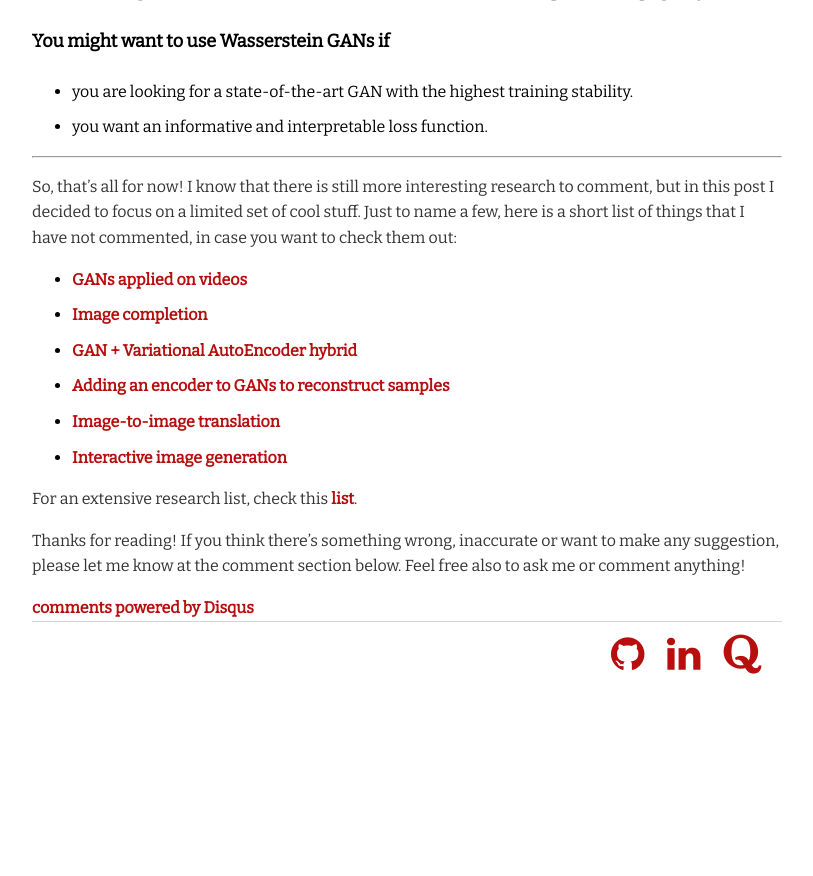
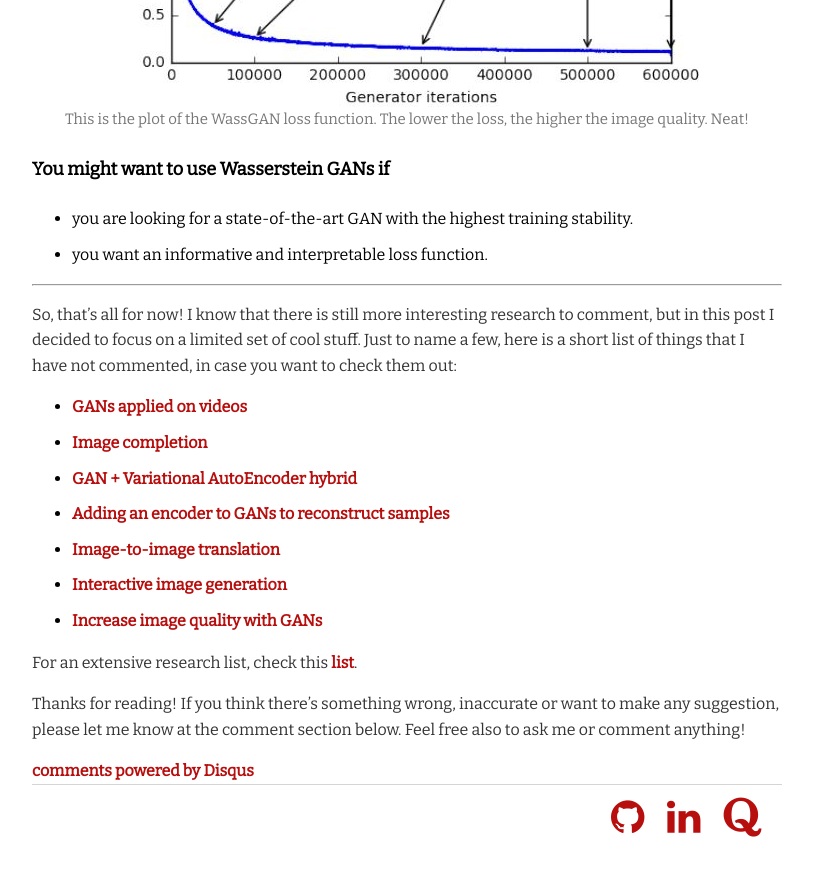
Before and after one commit to Guim3/guim3.github.io, a Jekyll site: the page built from _posts/2017-03-20-Fantastic-GANs-and-where-to-find-them.md, in a window 1280 px wide and 900 px high, scrolled down 9040 px. Shown: the top 876 px of the window, without its empty margins (233-1046 px from the left). Built offline with Jekyll 4.4.1, drawn with Linux system fonts in a browser that asks for light colours; comment, search, counter and statistics services are not loaded; before the commit the page ends 9776 px from its top, so only the background shows below that; grey boxes are pictures that could not be loaded.

Commit message:
Add minor changes

```diff
--- a/_posts/2017-03-20-Fantastic-GANs-and-where-to-find-them.md
+++ b/_posts/2017-03-20-Fantastic-GANs-and-where-to-find-them.md
@@ -167,7 +167,7 @@
 
 For example, see these two uninformative loss functions plots of a DCGAN perfectly able to generate [MNIST][MNIST] samples:
 
-![Uninformative loss functions]({{site.baseurl}}/files/blog/Fantastic-GANs-and-where-to-find-them/crazy_loss_function.jpg){: :height="auto" width="550px" .center-image }
+![Uninformative loss functions]({{site.baseurl}}/files/blog/Fantastic-GANs-and-where-to-find-them/crazy_loss_function.jpg){: :height="auto" width="610px" .center-image }
 Do you know when to stop training just by looking at this figure? Me neither!
 {: .img-caption}
 
@@ -175,7 +175,7 @@
 
 As a result, WassGAN has a loss function that correlates with image quality and converges. It is also more stable, meaning that it is not as dependant on the architecture. For example, it works quite well even if you remove batch normalization or try weird architectures.
 
-![WassGAN loss function]({{site.baseurl}}/files/blog/Fantastic-GANs-and-where-to-find-them/Wass_loss_function.jpg){: :height="auto" .center-image }
+![WassGAN loss function]({{site.baseurl}}/files/blog/Fantastic-GANs-and-where-to-find-them/WassGAN_loss_function.jpg){: :height="auto" .center-image }
 This is the plot of the WassGAN loss function. The lower the loss, the higher the image quality. Neat!
 {: .img-caption}
 
@@ -194,6 +194,7 @@
 * [Adding an encoder to][ALI] [GANs to reconstruct samples][AFL]
 * [Image-to-image translation][pix2pix]
 * [Interactive image generation][iGAN]
+* [Increase image quality with GANs][GAN_img_qual]
 
 For an extensive research list, check this [list][GANpapers].
 
```
Also changed, not shown: other parts of _posts/2017-03-20-Fantastic-GANs-and-where-to-find-them.md (+1 -0 lines).
